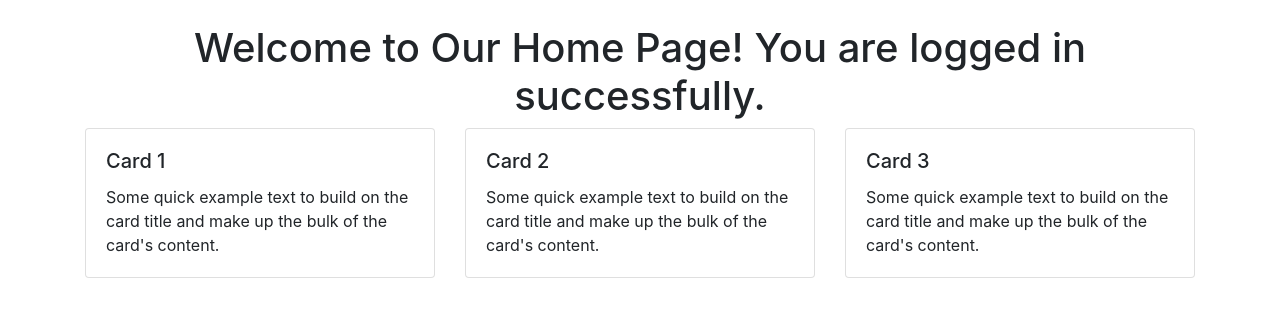
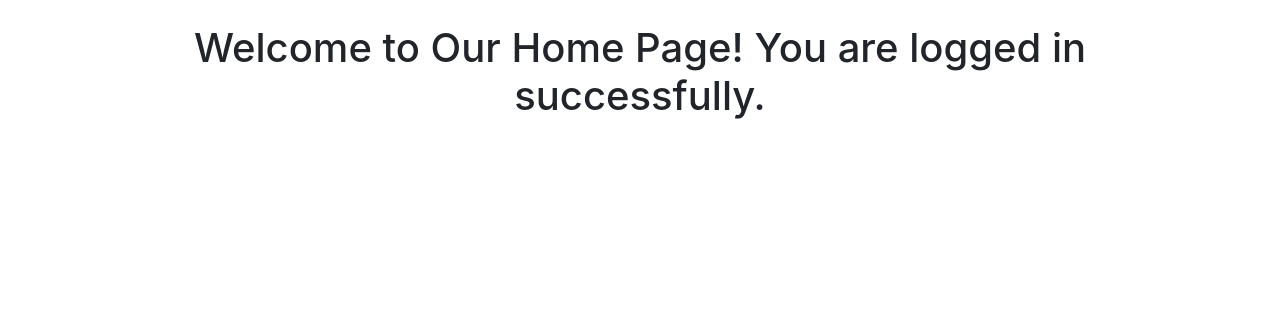
Before and after one commit to perimeterr/team-sumakses-hackfest, a Django app: page /home/ in a window 1280 px wide. Shown: the part 56-373 px from the top of the page. Run offline with Django 5.2, Linux system fonts and the light colour scheme; the visitor is signed in with stand-in values (Sample User, id 1); some libraries are stand-ins or nearby versions.

Commit message:
Fixed home.html for resource_listing_list

```diff
--- a/backend/kalikha/kalikha_api/templates/home.html
+++ b/backend/kalikha/kalikha_api/templates/home.html
@@ -5,38 +5,12 @@
 
 <div class="container mt-4">
     <h1 class="text-center">Welcome to Our Home Page! You are logged in successfully.</h1>
-  </div>
-  <!-- Cards Section -->
-  <div class="section-cards">
-    <div class="container">
-      <div class="row">
-        <div class="col-lg-4 mb-4">
-          <div class="card">
-            <div class="card-body">
-              <h5 class="card-title">Card 1</h5>
-              <p class="card-text">Some quick example text to build on the card title and make up the bulk of the card's content.</p>
-            </div>
-          </div>
-        </div>
-        <div class="col-lg-4 mb-4">
-          <div class="card">
-            <div class="card-body">
-              <h5 class="card-title">Card 2</h5>
-              <p class="card-text">Some quick example text to build on the card title and make up the bulk of the card's content.</p>
-            </div>
-          </div>
-        </div>
-        <div class="col-lg-4 mb-4">
-          <div class="card">
-            <div class="card-body">
-              <h5 class="card-title">Card 3</h5>
-              <p class="card-text">Some quick example text to build on the card title and make up the bulk of the card's content.</p>
-            </div>
-          </div>
-        </div>
-      </div>
-    </div>
-  </div>
+    <!-- <button onclick="window.location.href='/recipe/add/'">Create New Recipe</button>  -->
+    <ul>
+        {% for resource_listing in resource_listings %}
+        <li><a href="{{ resource_listing.get_absolute_url }}">{{ resource_listing.name }}</a></li>
+        {% endfor %}
+    </ul>
 
 {% else %}
 <div class="login-prompt">
```
